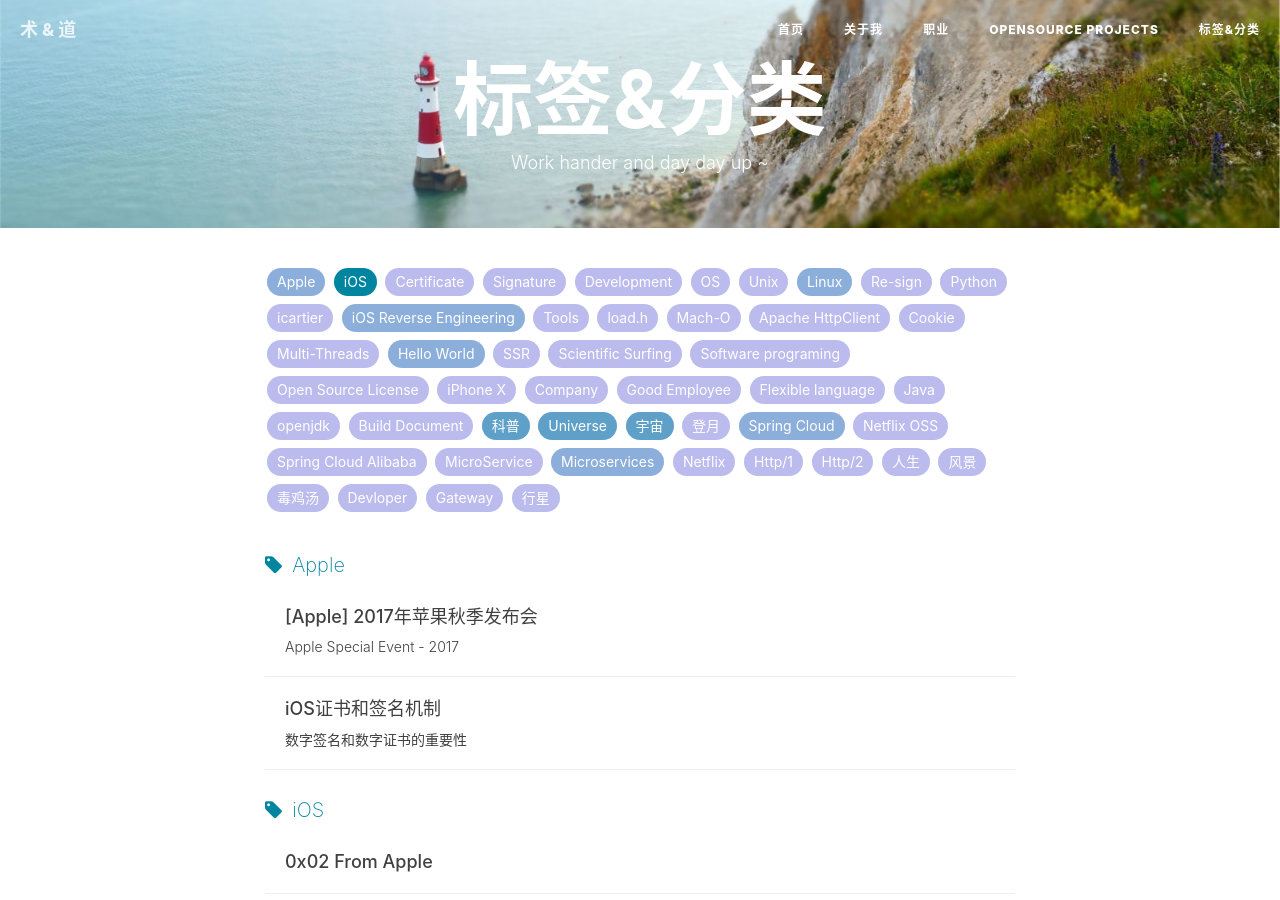
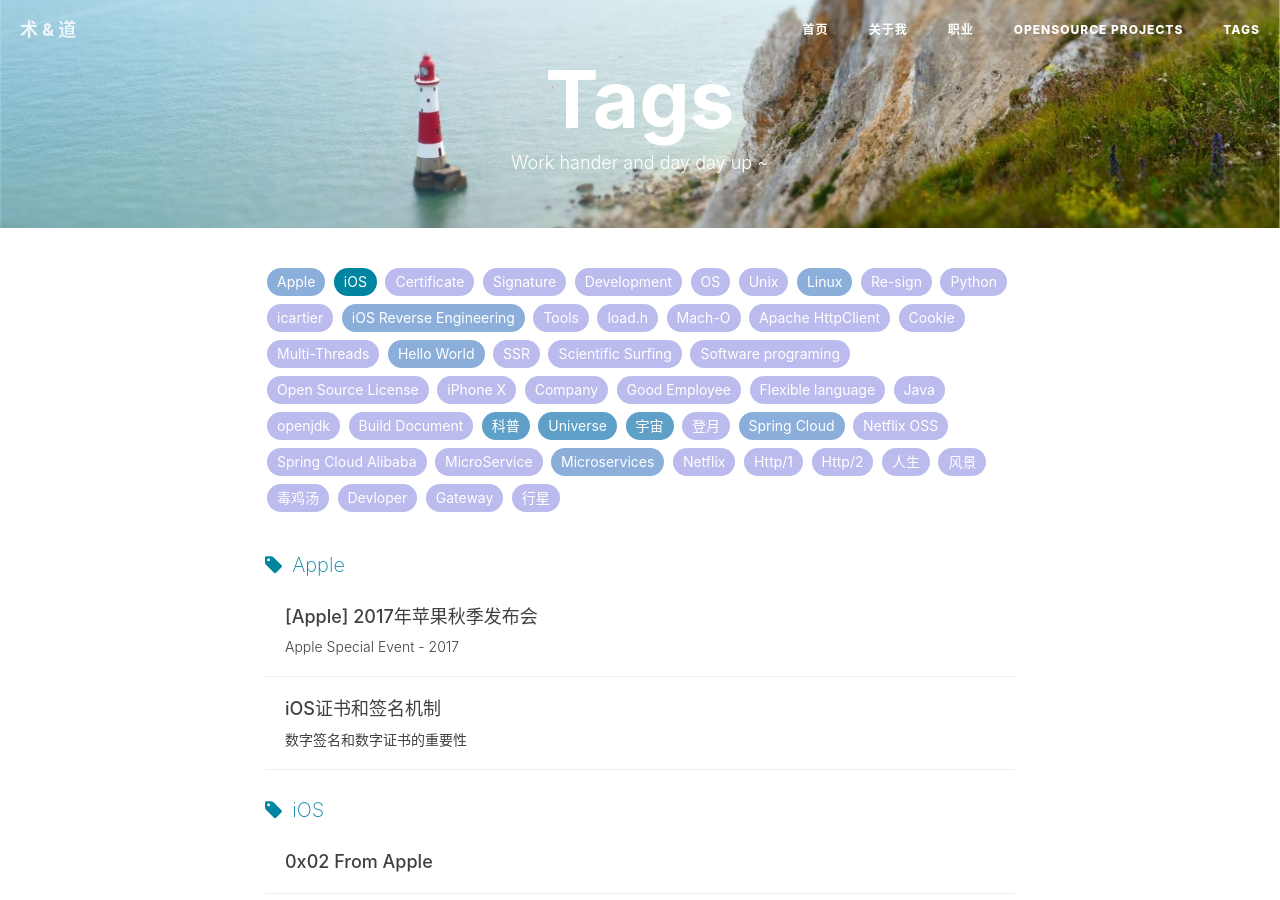
Before and after one commit to misselvexu/misselvexu.github.io, a Jekyll site: the page built from tags.html, in a window 1280 px wide and 900 px high. Built offline with Jekyll 4.4.1, drawn with Linux system fonts in a browser that asks for light colours; nearby versions of some CDN libraries; comment, search, counter and statistics services are not loaded.

Commit message:
Update tags.html

```diff
--- a/tags.html
+++ b/tags.html
@@ -1,5 +1,5 @@
 ---
-title: 标签&分类
+title: Tags
 layout: default
 description: Work hander and day day up ~
 header-img: "img/tag-bg.jpg"
```
